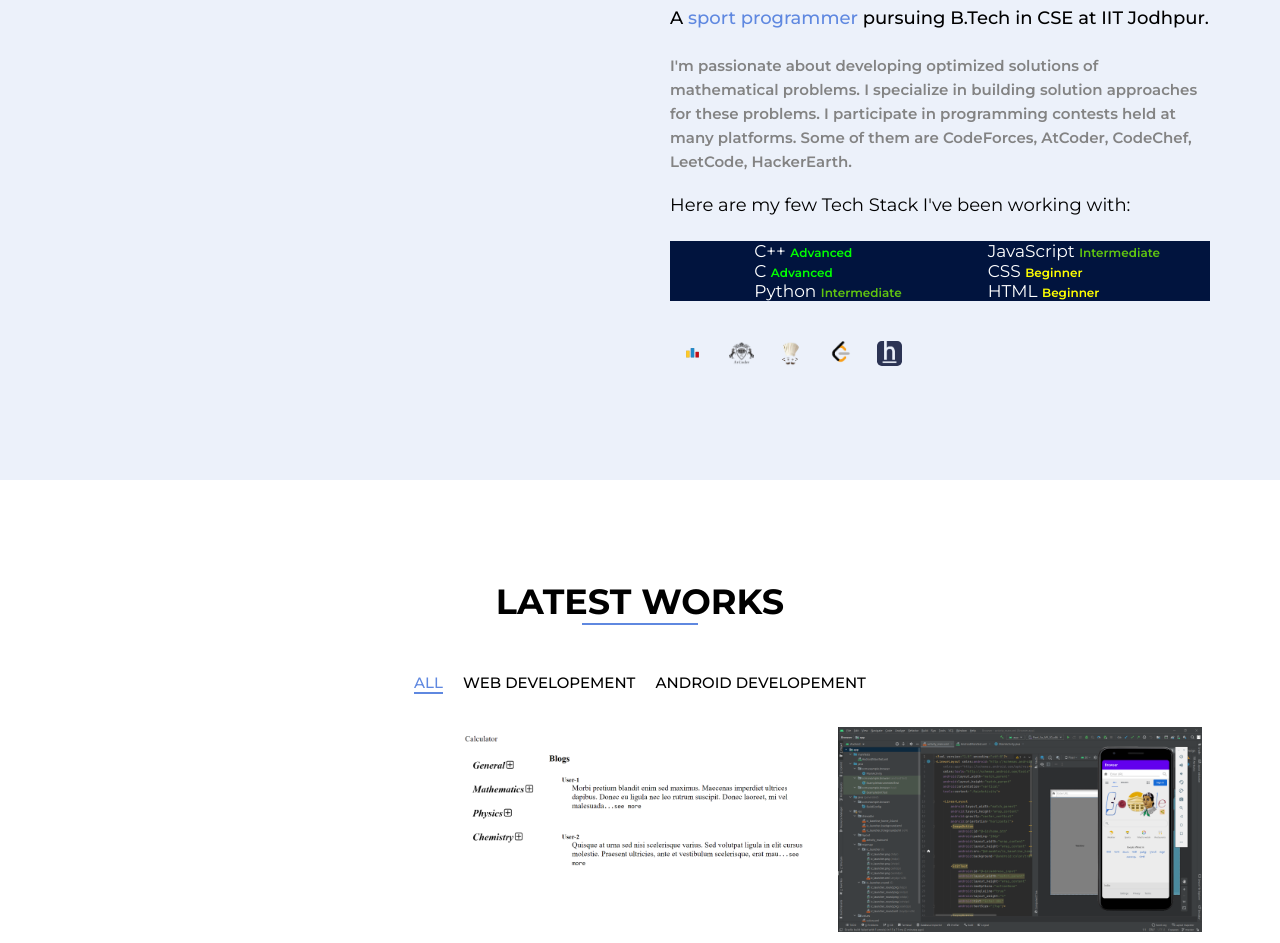
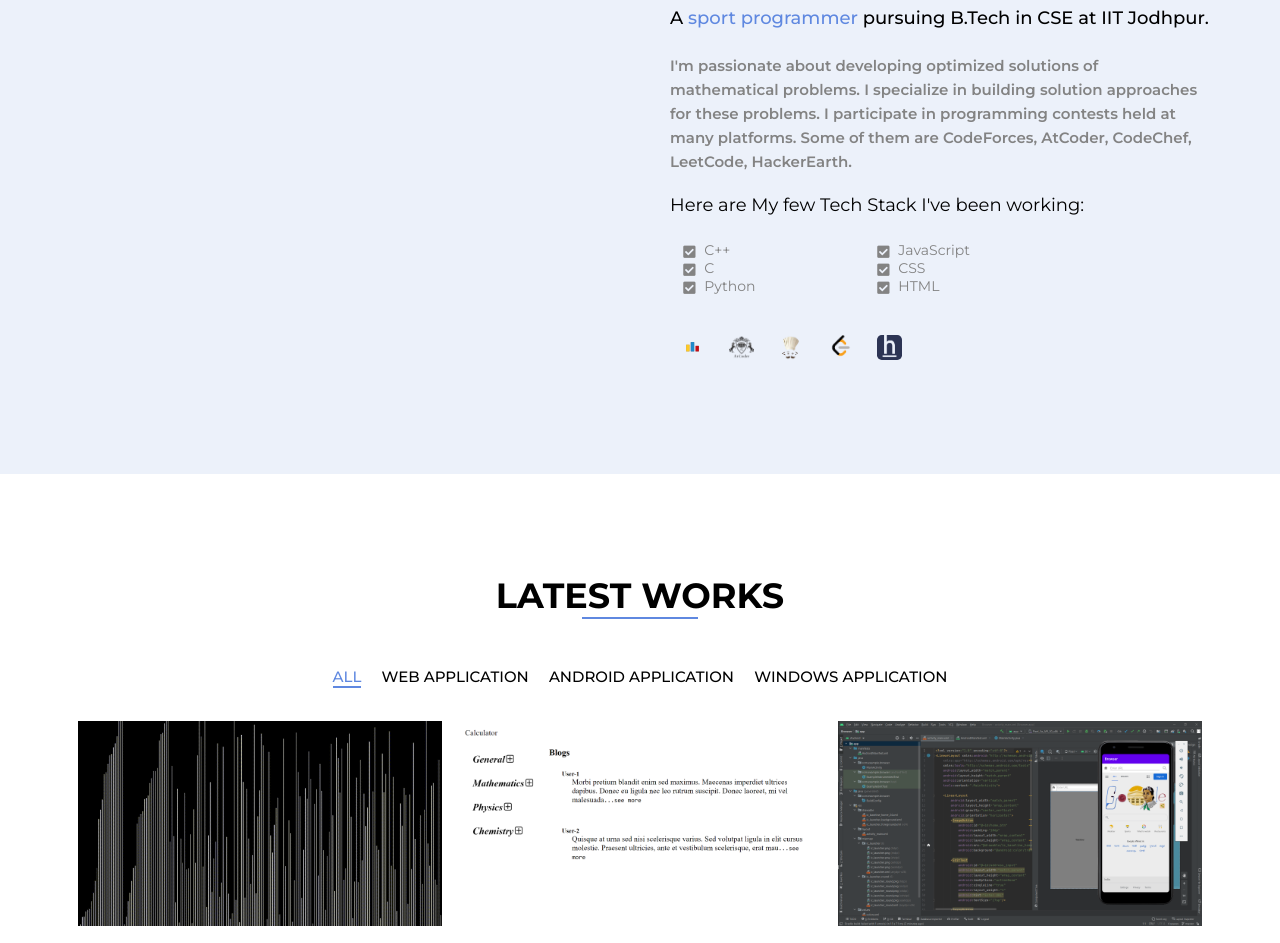
Before and after one commit to covid01/portfolio, a plain HTML site: page index.html in a window 1280 px wide. Shown: the part 1071-2014 px from the top of the page. Drawn offline with nearby package versions, Linux system fonts and the light colour scheme.

Commit message:
updated projects

```diff
--- a/css/about.css
+++ b/css/about.css
@@ -78,22 +78,21 @@
 }
 
 .skills-list {
-  /* width: 400px; */
+  width: 300px;
   display: flex;
   justify-content: space-between;
 }
 
 .fa-ul li {
-  font-size: 17px;
+  font-size: 14px;
   font-weight: 400;
-  color: white;
-  /* color: #838383 */
+  color: #838383
 }
 
-.fa-ul li span {
-  font-size: 12px;
-  font-weight: 600;
-  /* color: #838383 */
+.fa-ul .fa-li {
+  font-size: 14px;
+  font-weight: 400;
+  color: #838383
 }
 
 .social {
--- a/index.html
+++ b/index.html
@@ -78,17 +78,17 @@
                         Some of them are CodeForces, AtCoder, CodeChef, LeetCode, HackerEarth.
                      </p>
                      <div class="skills">
-                        <h6>Here are my few Tech Stack I've been working with:</h6>
-                        <div class="skills-list" style="background-color: #01143e; padding-right: 50px; padding-left: 50px;">
+                        <h6>Here are My few Tech Stack I've been working:</h6>
+                        <div class="skills-list">
                         <ul  class="fa-ul">
-                           <li>C++ <span style="color: rgb(0, 255, 0);">Advanced</span></li>
-                           <li>C <span style="color: rgb(0, 255, 0);">Advanced</span></li>
-                           <li>Python <span style="color: rgba(128, 255, 0, 0.75);">Intermediate</span></li>
+                           <li><span class="fa-li"><i class="fas fa-check-square"></i></span>C++</li>
+                           <li><span class="fa-li"><i class="fas fa-check-square"></i></span>C</li>
+                           <li><span class="fa-li"><i class="fas fa-check-square"></i></span>Python</li>
                         </ul>
                         <ul  class="fa-ul">
-                           <li>JavaScript <span style="color: rgba(128, 255, 0, 0.75);">Intermediate</span></li>
-                           <li>CSS <span style="color: rgb(255, 255, 0);">Beginner</span></li>
-                           <li>HTML <span style="color: rgb(255, 255, 0);">Beginner</span></li>
+                           <li><span class="fa-li"><i class="fas fa-check-square"></i></span>JavaScript</li>
+                           <li><span class="fa-li"><i class="fas fa-check-square"></i></span>CSS</li>
+                           <li><span class="fa-li"><i class="fas fa-check-square"></i></span>HTML</li>
                         </ul>
                         </div>
                      </div>
@@ -126,16 +126,17 @@
                <div class="filter-btn">
                   <ul id="filterBtn">
                      <li class="active" data-target="all">All</li>
-                     <li data-target="web">Web Developement</li>
-                     <li data-target="app">Android Developement</li>
+                     <li data-target="web">Web Application</li>
+                     <li data-target="app">Android Application</li>
+                     <li data-target="win">Windows Application</li>
                   </ul>
                </div>
             </div>
             <div class="row">
                <div class="gallery">
-                  <div class="item" data-id="web">
+                  <div class="item" data-id="win">
                      <div class="inner">
-                        <img src="img/project/web.png" alt="project"/>
+                        <img src="img/project/web.gif" alt="project" id="whereToUse"/>
                         <div class="overlay">
                            <span class="fa fa-plus"></span>
                            <h4>Sorting Visualizer</h4>
@@ -144,7 +145,7 @@
                   </div>
                   <div class="item" data-id="web">
                      <div class="inner">
-                        <img src="./img/project/web2.png" alt="project"/>
+                        <img src="./img/project/web2.png" alt="project" id="fromWhereToTake"/>
                         <div class="overlay">
                            <span class="fa fa-plus"></span>
                            <h4>Claculator</h4>
@@ -211,8 +212,8 @@
                            <img src="./img/codechef.png" />
                         </div>
                         <div class="achievements-text">
-                           <p>I secured 85th rank out of 2396 participants in <a href="https://www.codechef.com/rankings/LTIME93B?filterBy=&order=asc&search=covid01&sortBy=rank" target="_blank"><b>CodeChef February Lunchtime 2021 Division 2</b></a>.</p>
-                           <h6>Division 2</h6>
+                           <p>I secured 72nd rank out of 4701 participants in <a href="https://www.codechef.com/rankings/COOK131B?order=asc&search=covid01&sortBy=rank" target="_blank"><b>CodeChef July Cook-Off 2021 Division 2</b></a>.</p>
+                           <h6>Cook Off Division 2</h6>
                            <p>CodeChef</p>
                         </div>
                      </div>
```
Also changed, not shown: img/project/web.gif (added), js/app.js (line endings or trailing spaces), 1 other file.
